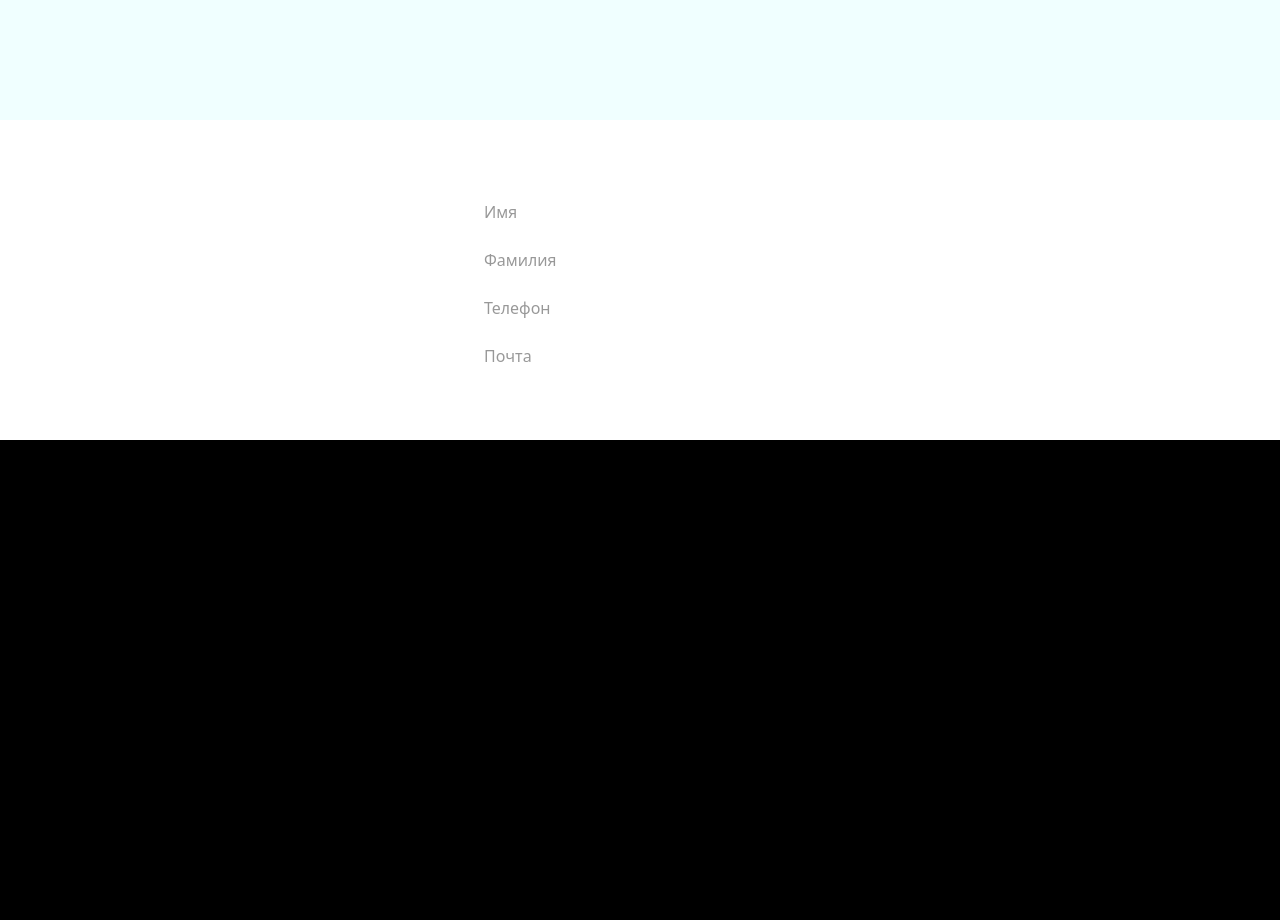
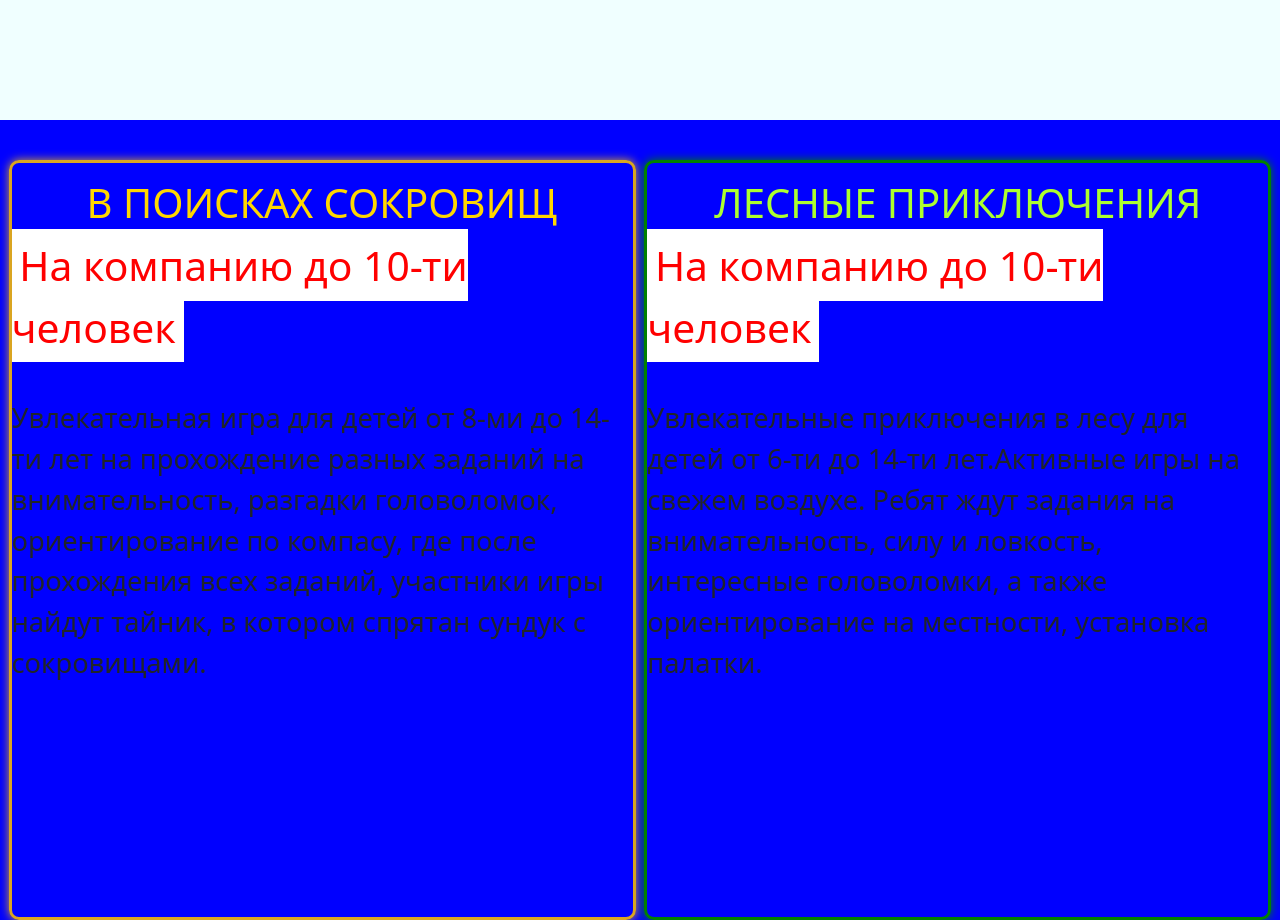
Before and after one commit to B-es/Ver_Park, a website: page public/index.html in a window 1280 px wide. Shown: the part 6160-7080 px from the top of the page. Drawn offline with nearby package versions, Linux system fonts and the light colour scheme.

Commit message:
Добавил немного инфы о программах и создал css для медиазапросов

```diff
--- a/public/index.html
+++ b/public/index.html
@@ -8,6 +8,7 @@
     <link href="https://cdn.jsdelivr.net/npm/bootstrap@5.3.0-alpha1/dist/css/bootstrap.min.css" rel="stylesheet" integrity="sha384-GLhlTQ8iRABdZLl6O3oVMWSktQOp6b7In1Zl3/Jr59b6EGGoI1aFkw7cmDA6j6gD" crossorigin="anonymous">
     <link href="https://fonts.googleapis.com/css?family=Merriweather+Sans:700" rel="stylesheet" type="text/css"/>
     <link rel="stylesheet" href="styles/general.css">
+    <link rel="stylesheet" href="styles/media.css">
     <link rel="stylesheet" href="styles/local.css">
     <link rel="icon" href="https://i.ytimg.com/vi/KSUjsngAjuc/hqdefault.jpg">
     <title>Танзания</title>
@@ -92,6 +93,26 @@
             </section>
 
         </section>
+
+        <section class="inform">
+
+            <section class="search-treasures">
+                <h1 class="search-treasures-head">В поисках сокровищ</h1>
+                <p class="search-treasures-text"><mark class="warning">На компанию до 10-ти человек</mark></br></br>
+                Увлекательная игра для детей от 8-ми до 14-ти лет на прохождение разных заданий на внимательность, разгадки головоломок, ориентирование по компасу, где после прохождения всех заданий, участники игры найдут тайник, в котором спрятан сундук с сокровищами.</p>
+            </section>
+
+            <section class="forest-adventure">
+                <h1 class="forest-adventure-head">Лесные приключения</h1>
+                <p class="search-treasures-text"><mark class="warning">На компанию до 10-ти человек</mark></br></br>
+                Увлекательные приключения в лесу для детей от 6-ти до 14-ти лет.Активные игры на свежем воздухе. Ребят ждут задания на внимательность, силу и ловкость, интересные головоломки, а также ориентирование на местности, установка палатки.</p>
+            </section>
+        </section>
+
+        <section class="programm">
+
+        </section>
+
         <section id="form">
             <form method="post" action="/req">
                 <div class="inputgroup">
--- a/public/styles/local.css
+++ b/public/styles/local.css
@@ -201,7 +201,6 @@
   display: flex;
   flex-direction: row;
   justify-content: space-between;
-  /* padding-top: 25vh; */
 }
 
 .second-discription-text
@@ -233,7 +232,6 @@
   display: flex;
   flex-direction: row;
   justify-content: space-between;
-  /* padding-top: 25vh; */
 }
 
 .third-discription-text
@@ -353,12 +351,84 @@
   box-shadow: 0 0 10px #444;
 }
 
+/* Информация о программах мероприятия */
+
+.inform
+{
+  height: 100vh;
+  width: 100%;
+  display: flex;
+  flex-direction: row;
+  justify-content: space-evenly;
+  flex-wrap: wrap;
+  padding-top: 5vh;
+  background-color: blue;
+}
+
+.search-treasures, .forest-adventure
+{
+  max-width: 49%;
+}
+
+.search-treasures-head, .forest-adventure-head
+{
+  text-align: center;
+  margin-top: 1rem;
+}
+
+.search-treasures-text, .forest-adventure-text
+{
+  font-size: 1.7em;
+}
+
+.warning
+{
+  color: red;
+  background-color: white;
+  font-size: 1.5em;
+}
+
+/* Информация о программах мероприятия - В поисках сокровищ */
+.search-treasures
+{
+  border: goldenrod solid;
+  border-radius: 10px;
+  box-shadow: 0 0 10px goldenrod;
+}
+
+.search-treasures-head
+{
+  text-transform: uppercase;
+  color: gold;
+}
+
+/* Информация о программах мероприятия - Лесные приключения */
+.forest-adventure
+{
+  border: green solid;
+  border-radius: 10px;
+  box-shadow: 0 0 10px green;
+}
+
+.forest-adventure-head
+{
+  text-transform: uppercase;
+  color: greenyellow;
+}
+
+/* Стоимость и информация о программах */
+.programm
+{
+  height: 100vh;
+}
+
 
 /* Форма не выезжающая */
 #form
 {
   width: 100%;
   height: 40vh;
+  background-color: red;
 }
 
 .inputgroup
--- /dev/null
+++ b/public/styles/media.css
@@ -0,0 +1,12 @@
+/* !!!!!!!!!!!!!!!!!!!!!!!!!!!!!!!!!!!!!!!!!!!!!!!!!!!!!!!!!!!!!!!!!!!!!!!!ПОД СМАРТОФОНЫ!!!!!!!!!!!!!!!!!!!!!!!!!!!!!!!!!!!!!!!!!!!!!!!!!!!!!!!!!!!!!!!!!!!!!!!! */
+
+/* Информация о программах мероприятия */
+@media (max-width: 576px)
+{
+    .search-treasures, .forest-adventure
+    {
+        min-width: 100%;
+    }
+}
+
+/* !!!!!!!!!!!!!!!!!!!!!!!!!!!!!!!!!!!!!!!!!!!!!!!!!!!!!!!!!!!!!!!!!!!!!!!!ПОД СТАРОЕ РАЗРЕШЕНИЕ НОУТОВ (1360х768, 1366х768)!!!!!!!!!!!!!!!!!!!!!!!!!!!!!!!!!!!!!!!!!!!!!!!!!!!!!!!!!!!!!!!!!!!!!!!! */
```
